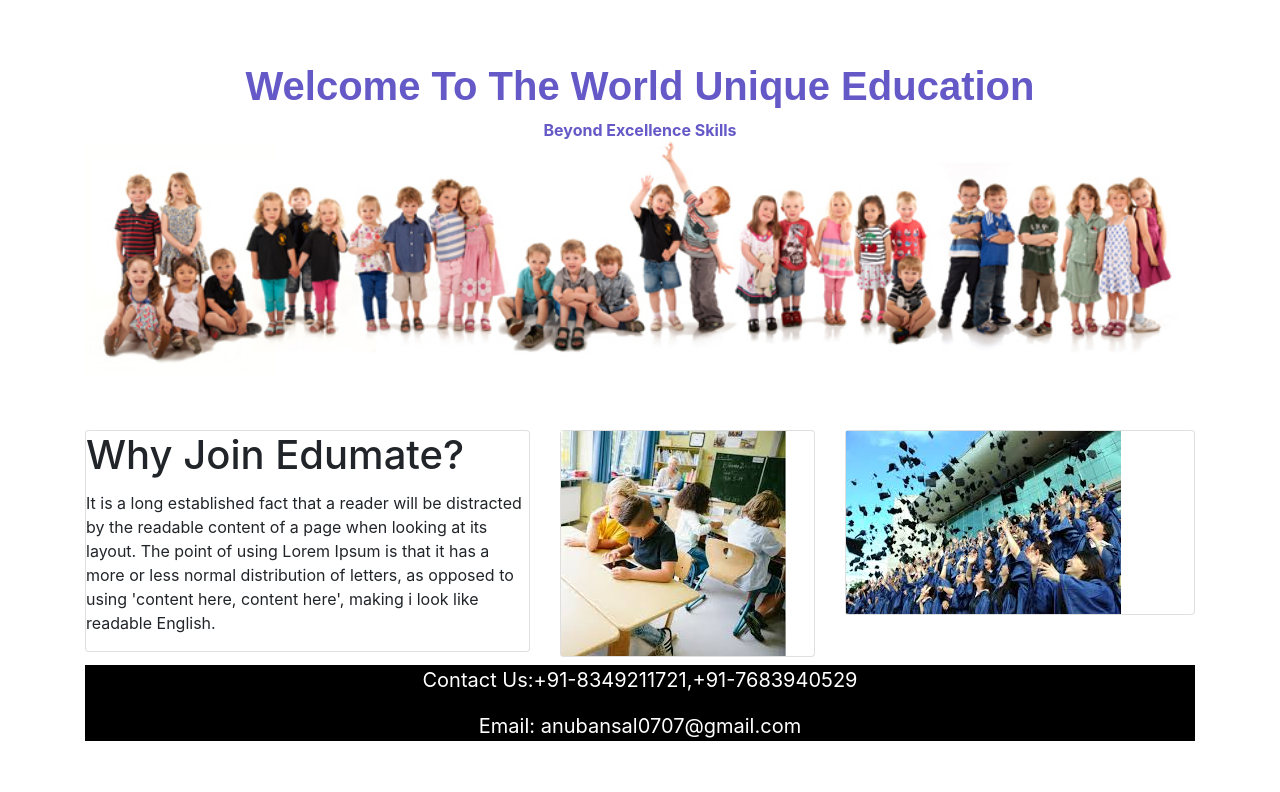
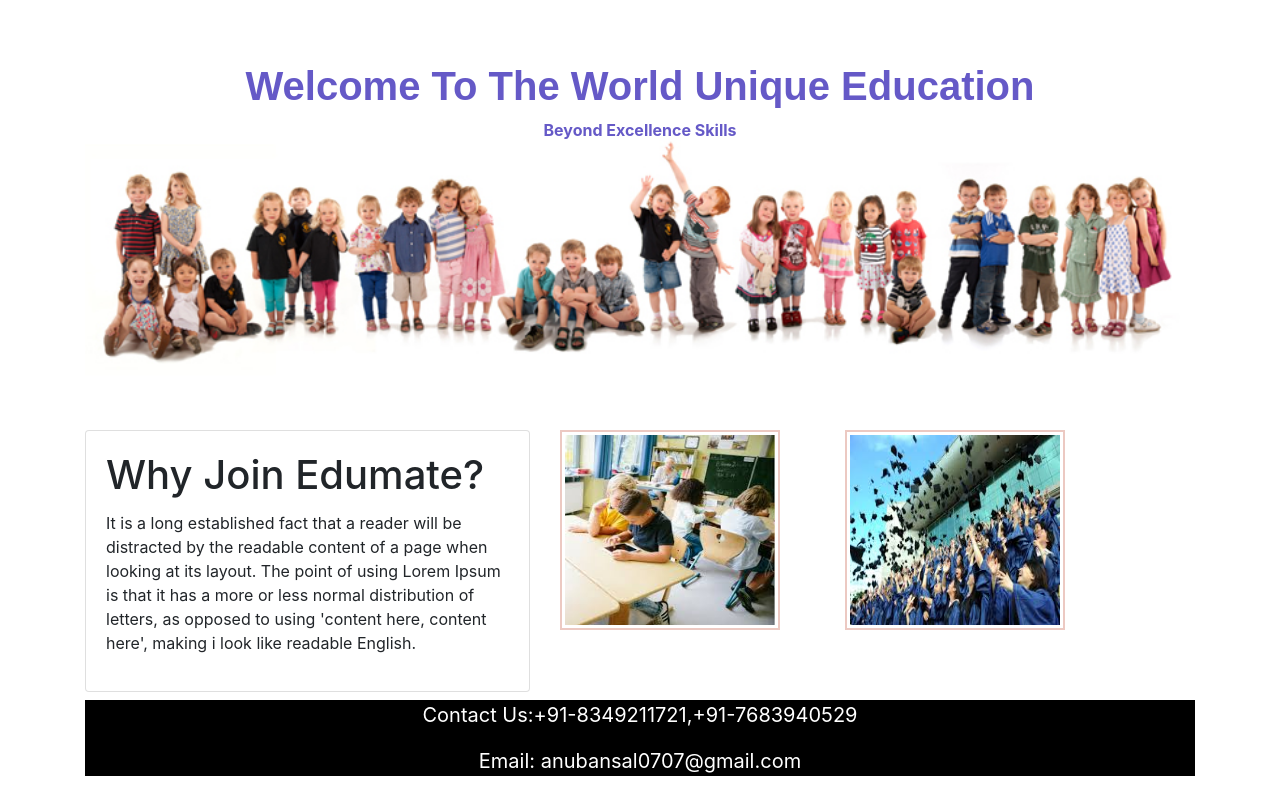
Before and after one commit to anu-bansal/bootstrap_website, a plain HTML site: page index.html in a window 1280 px wide. Shown: the part 121-913 px from the top of the page. Before the commit the page ends 878 px from the top, so only its background shows below. Drawn offline with nearby package versions, Linux system fonts and the light colour scheme.

Commit message:
status=new cahnges in index

```diff
--- a/css/style.css
+++ b/css/style.css
@@ -38,7 +38,10 @@
 	    font-weight: bold;
 	    color: #6559c7;
 			}
-
+.image-border{
+	border: 2px solid #ECC9C2;
+	padding: 3px;
+}
 .galleryImage{
 	    height:250px ;
 	    width:350px;
--- a/index.html
+++ b/index.html
@@ -66,7 +66,7 @@
 		<div class="row">
 	  	  <div class="col-lg-5">
 			   <div class="card">
-			     <div class="card-block">
+			     <div class="card-body">
 						<h1 class="card-title">Why Join Edumate?</h1>
 			       <p class="card-block">It is a long established fact that a reader will be distracted by the readable content of a page when looking at its layout. The point of using Lorem Ipsum is that it has a more or less normal distribution of letters, as opposed to using 'content here, content here', making i look like readable English.
 			       </p>
@@ -74,18 +74,18 @@
 				</div>
 			</div>
 	    <div class="col-lg-3 col-md-6 col-sm-12">
-	    	<div class="card">
-	      	<div class="card-block">
-						<img src="images/indexImage1.jpg" alt="We are edumates">
-					</div>
-				</div>
+
+
+						<img src="images/indexImage1.jpg" alt="We are edumates" height="200px" width="220px" class="image-border img-responsive">
+
+
 			</div>
 			<div class="col-lg-4 col-md-6 col-sm-12">
-		    <div class="card">
-		      <div class="card-block">
-						<img src="images/indexImage2.jpg" alt="We are edumates">
-					</div>
-				</div>
+
+
+						<img src="images/indexImage2.jpg" alt="We are edumates" height="200px" width="220px" class="image-border img-responsive">
+
+
 			</div>
 		</div>
 	</div>
```
